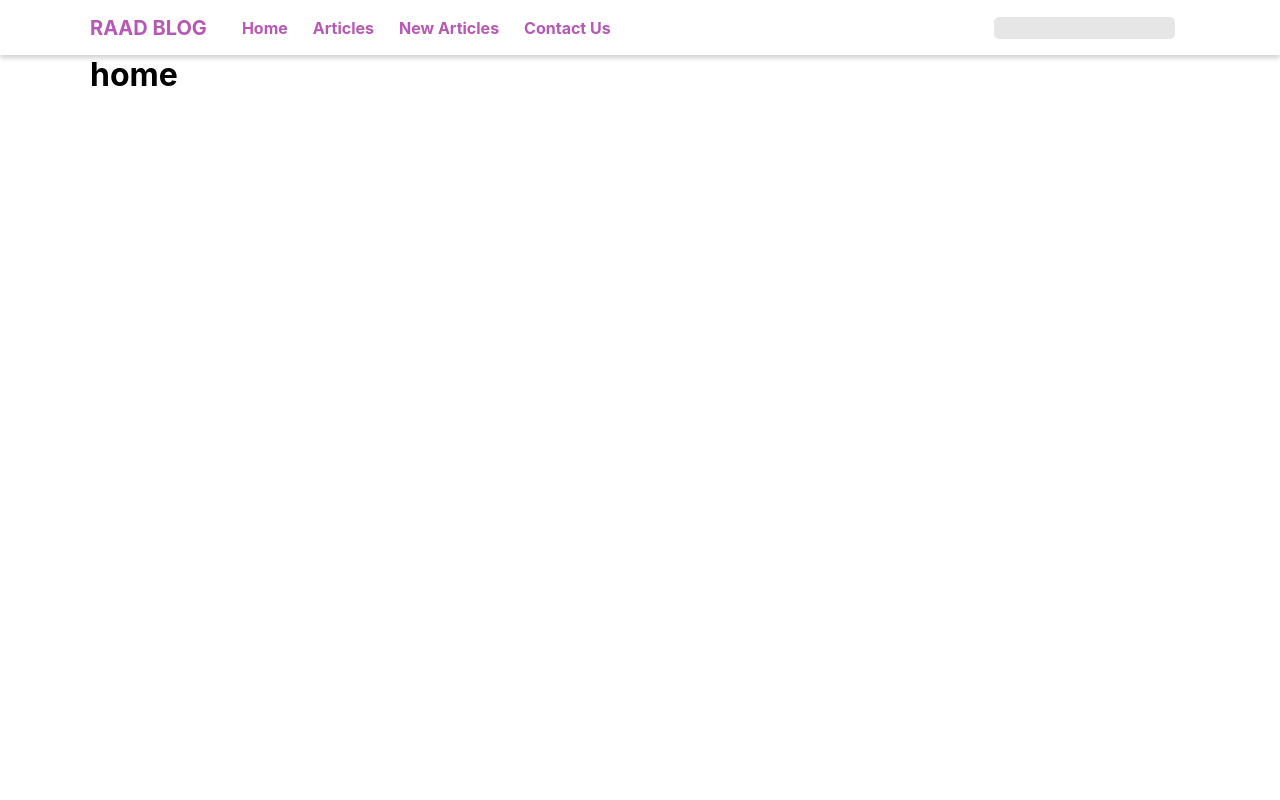
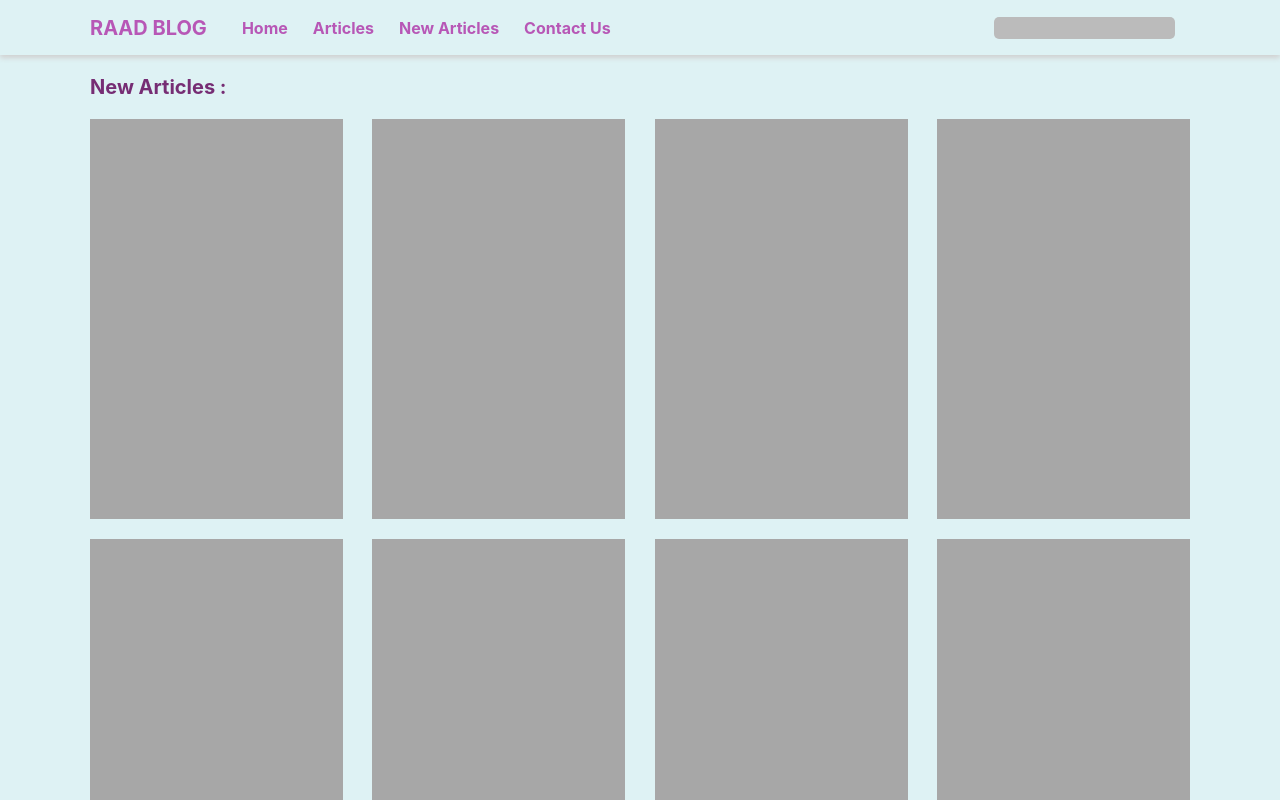
Before and after one commit to kooroosh1363/REACT-BLOG-mini-project, a React (Create React App) app: page / in a window 1280 px wide. Shown: the top 800 px of the page. Built offline with nearby package versions, Linux system fonts and the light colour scheme.

Commit message:
add article componenet

```diff
--- /dev/null
+++ b/src/components/Article/Article.jsx
@@ -0,0 +1,15 @@
+import styled from "./Article.module.css";
+
+
+function Article(){
+
+
+    return(
+        <div className={styled.articleWrapper}>
+
+        </div>
+    );
+}
+
+
+export default Article;
--- /dev/null
+++ b/src/components/Article/Article.module.css
@@ -0,0 +1,6 @@
+.articleWrapper{
+    width: 23%;
+    height: 400px;
+    background-color: rgb(167, 167, 167);
+    margin-bottom: 20px;
+}
--- a/src/components/navbar/Navbar.module.css
+++ b/src/components/navbar/Navbar.module.css
@@ -67,7 +67,7 @@
 .search input{
     outline: none;
     border: none;
-    background-color: rgb(230, 230, 230);
+    background-color: rgb(187, 187, 187);
     border-radius: 5px;
     height: 20px;
 }
--- a/src/index.css
+++ b/src/index.css
@@ -12,7 +12,9 @@ code {
     monospace;
 }
 
-
+body{
+  background: #def2f4;
+}
 h1,
 h2,
 h3,
--- a/src/pages/home/Home.jsx
+++ b/src/pages/home/Home.jsx
@@ -1,5 +1,6 @@
+import Article from "../../components/Article/Article";
 import Navbar from "../../components/navbar/Navbar";
-
+import styled from "./Home.module.css";
 
 
 
@@ -8,11 +9,22 @@ function Home() {
 
     return (
 
-        <div>
+        <div className={styled.homeWrapper}>
             <Navbar title='RAAD BLOG' />
 
             <div className="container">
-                <h1>home</h1>
+                <h2>New Articles :</h2>
+                <div className={styled.articles}>
+                    <Article />
+                    <Article />
+                    <Article />
+                    <Article />
+                    <Article />
+                    <Article />
+                    <Article />
+                    <Article />
+                </div>
+
             </div>
         </div>
 
--- /dev/null
+++ b/src/pages/home/Home.module.css
@@ -0,0 +1,20 @@
+/* homeWrapper */
+.homeWrapper{
+
+}
+
+
+.homeWrapper h2{
+    margin-top: 20px;
+    font-size: 20px;
+    color: rgb(118, 45, 116);
+    margin-bottom: 20px;
+}
+
+
+/* articles */
+.articles{
+    display: flex;
+    justify-content: space-between;
+    flex-wrap: wrap;
+}
```
